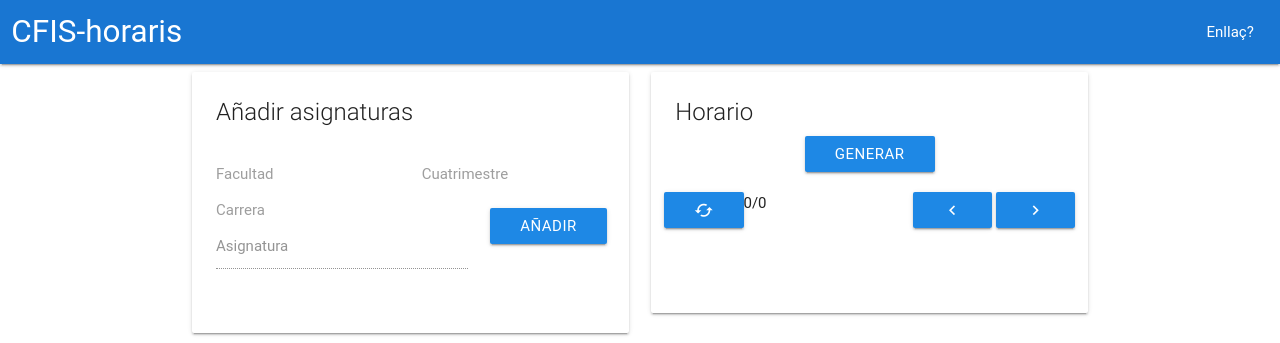
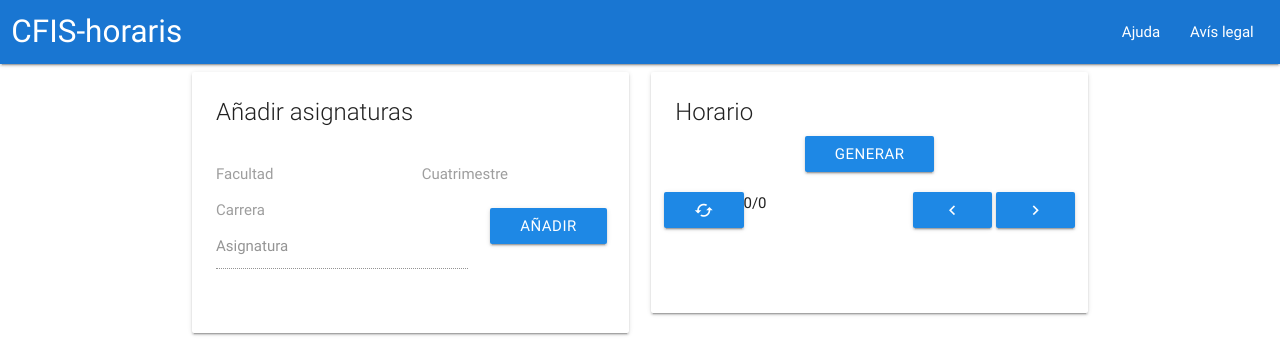
Before and after one commit to alex-torregrosa/CFIS-horaris2, a Django app: page / in a window 1280 px wide. Shown: the top 343 px of the page. Run offline with Django 3.2, Linux system fonts and the light colour scheme; some libraries are stand-ins or nearby versions; some web fonts are replaced.

Commit message:
Canvis UI

```diff
--- a/horaris/generator.py
+++ b/horaris/generator.py
@@ -94,7 +94,7 @@ def genHoraris(grups):
                 if not filters.solapament(h, grup):  # Filtre de solapaments
                     horaris.append(h + [grup])
     # del horig
-    print(len(horaris), len(grups), g[0]) #peta si la query no retorna res (g[0] = QuerySet [])
+    # print(len(horaris), len(grups), g[0]) #peta si la query no retorna res (g[0] = QuerySet [])
     return horaris
 
 
--- a/horaris/templates/main.template.html
+++ b/horaris/templates/main.template.html
@@ -1,24 +1,27 @@
 <!DOCTYPE html>
 <html>
+
 <head>
   <meta charset="utf-8">
   <title>CFIS-horaris</title>
   <!--Import Google Icon Font-->
   <link href="https://fonts.googleapis.com/icon?family=Material+Icons" rel="stylesheet">
   <!-- Compiled and minified CSS -->
-    <link rel="stylesheet" href="https://cdnjs.cloudflare.com/ajax/libs/materialize/0.98.2/css/materialize.min.css">
+  <link rel="stylesheet" href="https://cdnjs.cloudflare.com/ajax/libs/materialize/0.100.2/css/materialize.min.css">
   <!--Let browser know website is optimized for mobile-->
-    <meta name="viewport" content="width=device-width, initial-scale=1.0"/>
+  <meta name="viewport" content="width=device-width, initial-scale=1.0" />
 
 
 </head>
+
 <body>
   <script type="text/javascript" src="https://code.jquery.com/jquery-2.1.1.min.js"></script>
   <!-- Compiled and minified JavaScript -->
-    <script src="https://cdnjs.cloudflare.com/ajax/libs/materialize/0.98.2/js/materialize.min.js"></script>
+  <script src="https://cdnjs.cloudflare.com/ajax/libs/materialize/0.100.2/js/materialize.min.js"></script>
   <script src="https://cdnjs.cloudflare.com/ajax/libs/moment.js/2.18.1/moment.min.js"></script>
   <!-- <script src="https://cdnjs.cloudflare.com/ajax/libs/moment.js/2.18.1/locale/es.js"></script> -->
-    <link rel="stylesheet" href="https://cdnjs.cloudflare.com/ajax/libs/fullcalendar/3.4.0/fullcalendar.min.css" media="screen" title="no title">
+  <link rel="stylesheet" href="https://cdnjs.cloudflare.com/ajax/libs/fullcalendar/3.4.0/fullcalendar.min.css" media="screen"
+    title="no title">
   <!-- <link rel="stylesheet" href="https://raw.githubusercontent.com/jackyliang/Material-Design-For-Full-Calendar/master/_materialFullCalendar.scss" media="screen" title="no title"> -->
 
   <script src="https://cdnjs.cloudflare.com/ajax/libs/fullcalendar/3.4.0/fullcalendar.min.js"></script>
@@ -30,7 +33,12 @@
           <div class="col s12">
             <a href="#" class="brand-logo">CFIS-horaris</a>
             <ul id="nav-mobile" class="right hide-on-med-and-down">
-              <li><a href="https://media.giphy.com/media/fbBDhlw5pPAYg/giphy.gif">Enllaç?</a></li>
+              <li>
+                <a onclick="$('#modalajuda').modal('open')">Ajuda</a>
+              </li>
+              <li>
+                <a href="https://media.giphy.com/media/fbBDhlw5pPAYg/giphy.gif">Avís legal</a>
+              </li>
             </ul>
           </div>
         </div>
@@ -122,13 +130,19 @@
 
                 <div class="col s12">
                   <div class="refreshholder left">
-                      <a id="bt_update" class="waves-effect waves-light btn blue darken-1 "><i class="material-icons">cached</i></a>
+                    <a id="bt_update" class="waves-effect waves-light btn blue darken-1 ">
+                      <i class="material-icons">cached</i>
+                    </a>
                   </div>
                   <span id="cal_txt">0/0</span>
                   <div class="nav_btn_holder right">
 
-                      <a id="bt_prev" class="waves-effect waves-light btn blue darken-1 "><i class="material-icons">chevron_left</i></a>
-                      <a id="bt_next" class="waves-effect waves-light btn blue darken-1 "><i class="material-icons">chevron_right</i></a>
+                    <a id="bt_prev" class="waves-effect waves-light btn blue darken-1 ">
+                      <i class="material-icons">chevron_left</i>
+                    </a>
+                    <a id="bt_next" class="waves-effect waves-light btn blue darken-1 ">
+                      <i class="material-icons">chevron_right</i>
+                    </a>
                   </div>
                 </div>
               </div>
@@ -146,7 +160,19 @@
 
   </div>
 
-    <script src ="{% url 'mainjs' %}"></script>
+  <!-- Modal Ajuda -->
+  <div id="modalajuda" class="modal">
+    <div class="modal-content">
+      <h4>Ajuda</h4>
+      <p>No, així no aprovaras fonaments, ho sento.</p>
+    </div>
+    <div class="modal-footer">
+      <a href="#!" class="modal-action modal-close waves-effect  btn-flat">Tancar</a>
+    </div>
+  </div>
+
+  <script src="{% url 'mainjs' %}"></script>
 
 </body>
+
 </html>
```
Also changed, not shown: horaris/templates/main.js (+12 -9 lines). Lines whose indentation alone changed are shown as unchanged.
